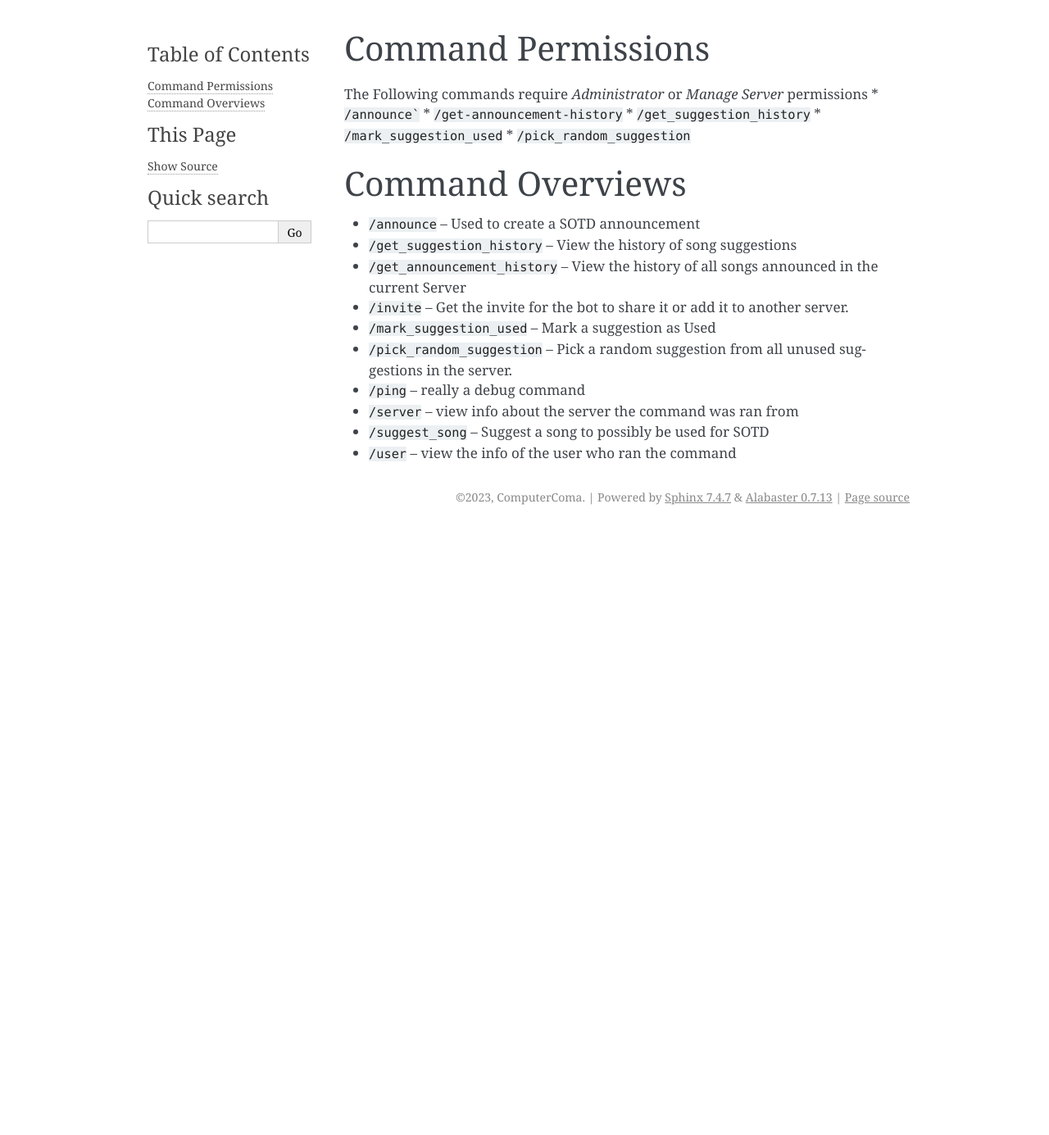
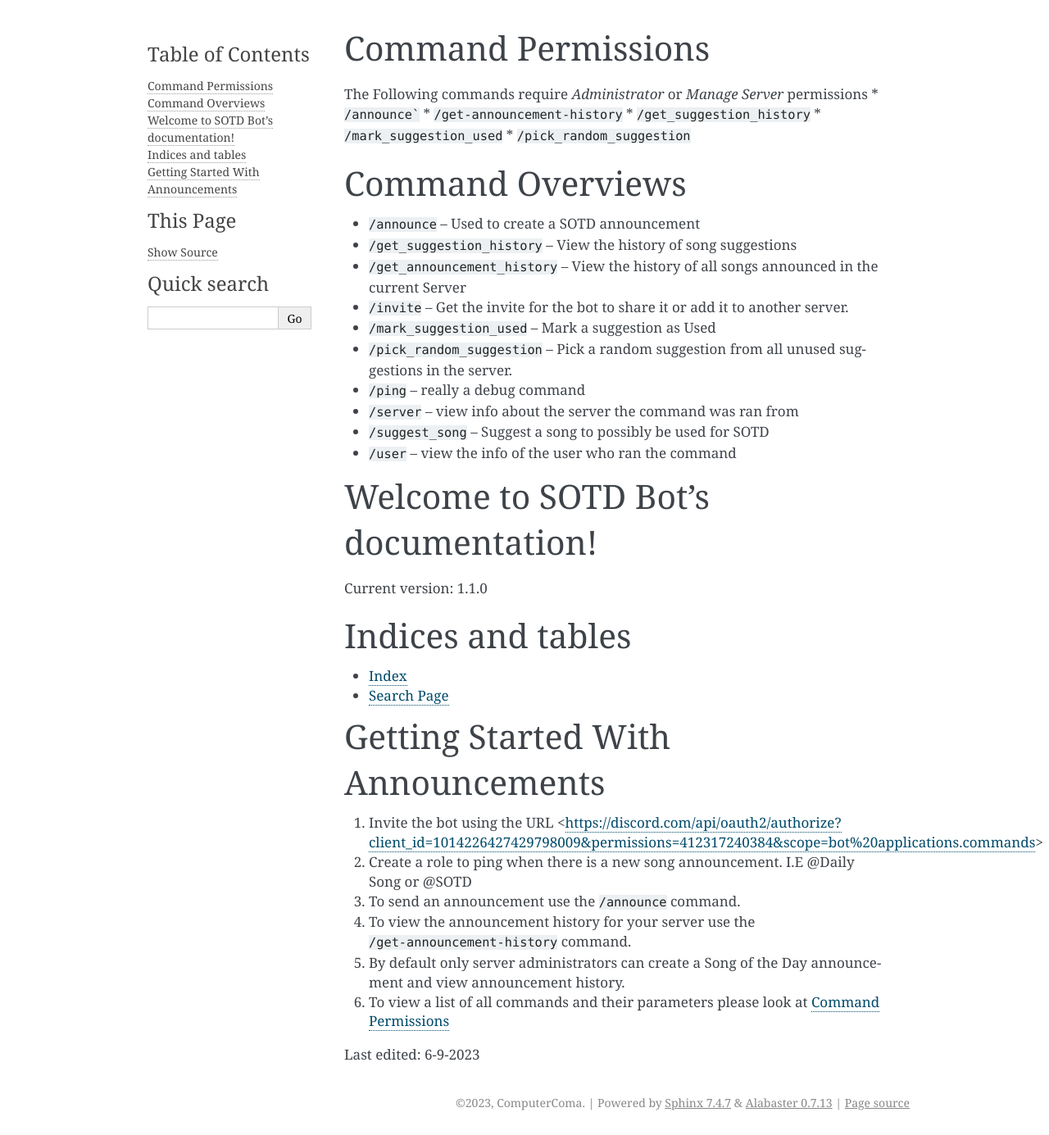
Before and after one commit to ComputerComa/Song-of-the-day-bot, a Sphinx documentation site: the page built from docs/commands.rst, in a window 1280 px wide. Shown: the whole page at 82% size. Built offline with Sphinx 7.4.7, drawn with Linux system fonts in a browser that asks for light colours; before the commit the page ends 900 px from its top, so only the background shows below that.

Commit message:
More documentation work

```diff
--- a/docs/.readthedocs.yaml
+++ b/docs/.readthedocs.yaml
@@ -20,3 +20,5 @@ sphinx:
 python:
   install:
   - requirements: docs/requirements.txt
+formats:
+  - pdf
--- a/docs/commands.rst
+++ b/docs/commands.rst
@@ -27,3 +27,45 @@ Command Overviews
 * ``/server`` -- view info about the server the command was ran from
 * ``/suggest_song`` -- Suggest a song to possibly be used for SOTD
 * ``/user`` -- view the info of the user who ran the command
+
+
+
+
+
+
+
+
+.. SOTD Bot documentation master file, created by
+   sphinx-quickstart on Fri Jun  9 13:34:25 2023.
+   You can adapt this file completely to your liking, but it should at least
+   contain the root `toctree` directive.
+====================================
+Welcome to SOTD Bot's documentation!
+====================================
+Current version: |release|
+
+
+==================
+Indices and tables
+==================
+
+* :ref:`genindex`
+* :ref:`search`
+
+=============================================
+Getting Started With Announcements
+=============================================
+1. Invite the bot using the URL <https://discord.com/api/oauth2/authorize?client_id=1014226427429798009&permissions=412317240384&scope=bot%20applications.commands>
+2. Create a role to ping when there is a new song announcement. I.E @Daily Song or @SOTD
+3. To send an announcement use the ``/announce`` command.
+4. To view the announcement history for your server use the ``/get-announcement-history`` command.
+5. By default only server administrators can create a Song of the Day announcement and view announcement history.
+6. To view a list of all commands and their parameters please look at :doc:`/commands`
+
+
+
+
+
+
+
+Last edited: |today|
--- a/docs/index.rst
+++ b/docs/index.rst
@@ -26,7 +23,7 @@ Getting Started With Announcements
 3. To send an announcement use the ``/announce`` command.
 4. To view the announcement history for your server use the ``/get-announcement-history`` command.
 5. By default only server administrators can create a Song of the Day announcement and view announcement history.
-6. To view a list of all commands and their parameters please look at ::doc:`/commands`
+6. To view a list of all commands and their parameters please look at :doc:`/commands`
 
 
 
```
Also changed, not shown: other parts of docs/index.rst (+0 -3 lines).
